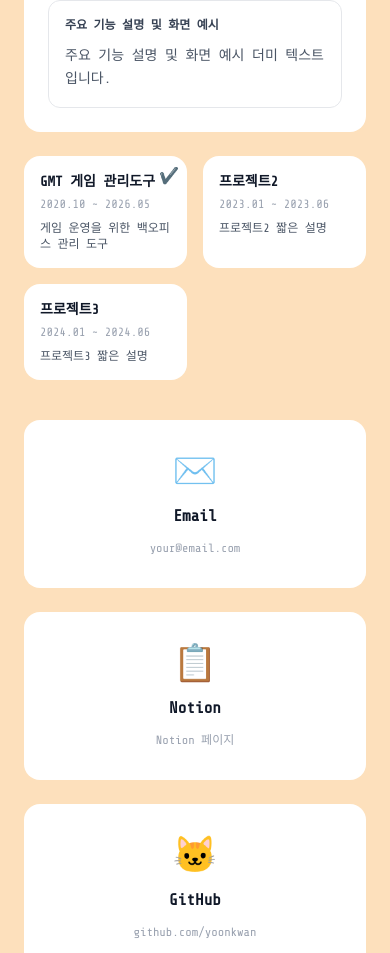
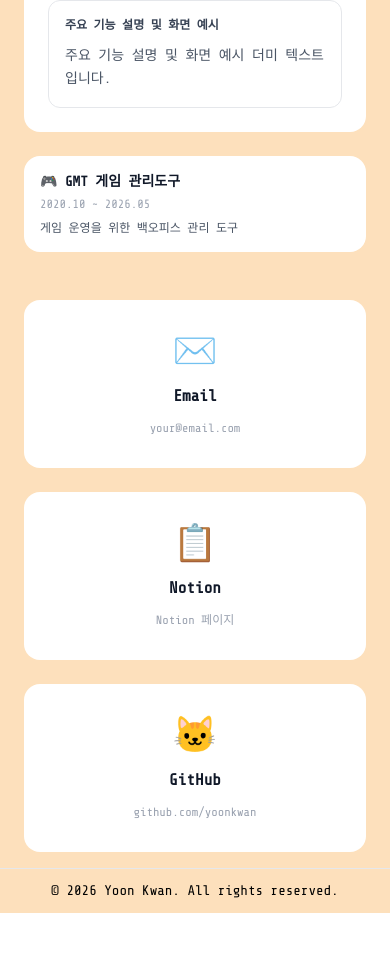
Before and after one commit to kwan-yoon/portfolio-2026, a React (Vite) app: page / in a window 390 px wide. Shown: the part 1711-2664 px from the top of the page. After the commit the page ends 2624 px from the top, so only its background shows below. Built offline with nearby package versions, Linux system fonts and the light colour scheme; a web font is replaced by a local one.

Commit message:
feat: 모바일 반응형 처리 완료

```diff
--- a/src/components/sections/Projects.tsx
+++ b/src/components/sections/Projects.tsx
@@ -75,18 +75,38 @@
         </div>
 
         {/* 하단 프로젝트 카드 목록 */}
-        <div className="grid grid-cols-2 md:grid-cols-3 gap-4">
+        <div className="md:grid md:grid-cols-3 md:gap-4 hidden md:flex">
           {projects.map((project) => (
             <div
               key={project.id}
               onClick={() => setSelected(project)}
-              className={`relative rounded-2xl bg-white p-4 cursor-pointer hover:opacity-80 transition-opacity`}
+              className="relative rounded-2xl bg-white p-4 cursor-pointer hover:opacity-80 transition-opacity"
             >
               {selected.id === project.id && (
                 <div className="absolute top-2 right-2">✔️</div>
               )}
               <p className="text-sm font-bold text-gray-900 mb-1">
-                {project.name}
+                {project.icon} {project.name}
+              </p>
+              <p className="text-xs text-gray-400 mb-2">{project.period}</p>
+              <p className="text-xs text-gray-600">{project.description}</p>
+            </div>
+          ))}
+        </div>
+
+        {/* 모바일 슬라이드 */}
+        <div className="flex md:hidden overflow-x-auto snap-x snap-mandatory gap-4 pb-2">
+          {projects.map((project) => (
+            <div
+              key={project.id}
+              onClick={() => setSelected(project)}
+              className="snap-center shrink-0 w-full rounded-2xl bg-white p-4 cursor-pointer"
+            >
+              {selected.id === project.id && (
+                <div className="absolute top-2 right-2">✔️</div>
+              )}
+              <p className="text-sm font-bold text-gray-900 mb-1">
+                {project.icon} {project.name}
               </p>
               <p className="text-xs text-gray-400 mb-2">{project.period}</p>
               <p className="text-xs text-gray-600">{project.description}</p>
```
